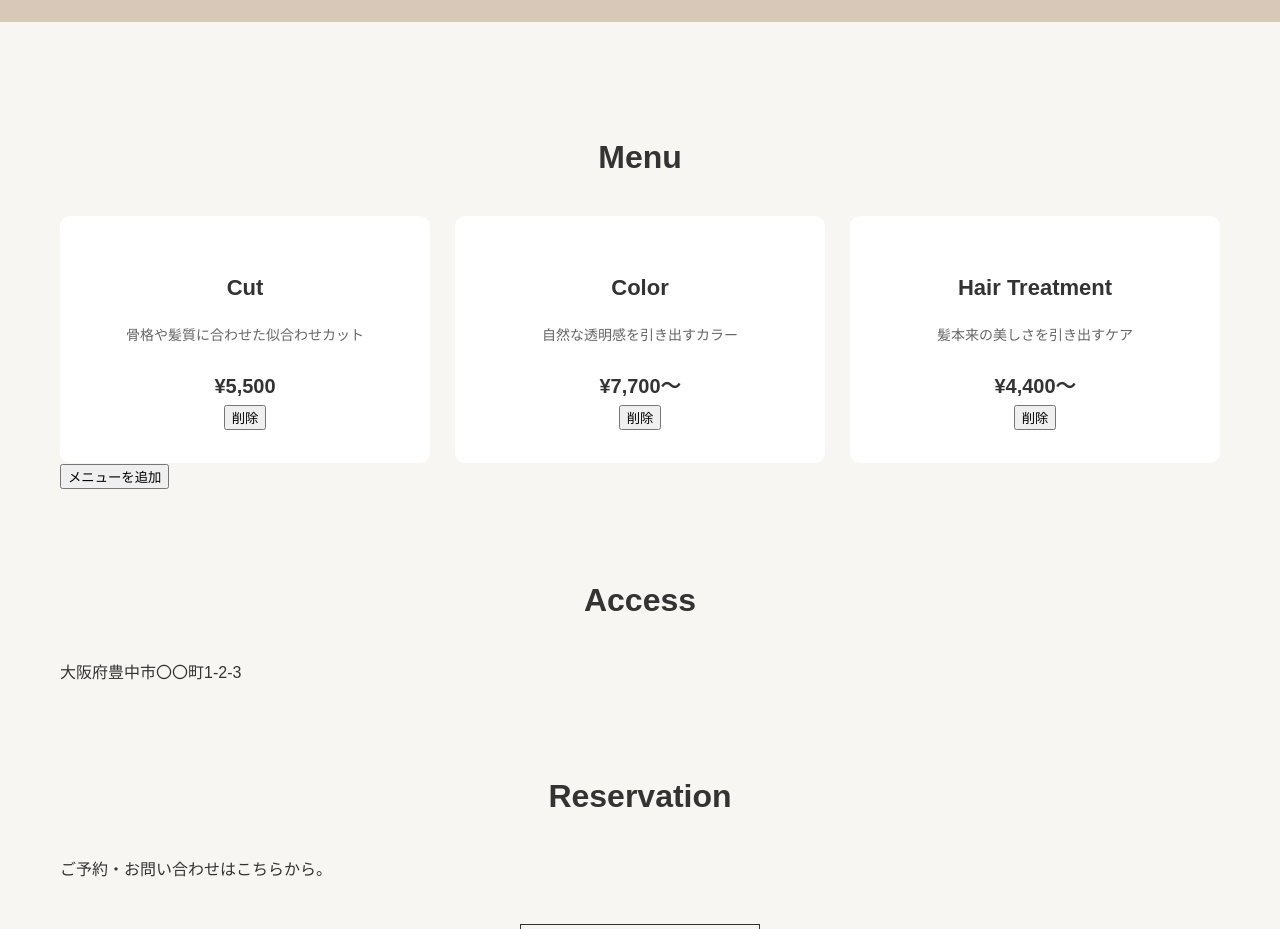
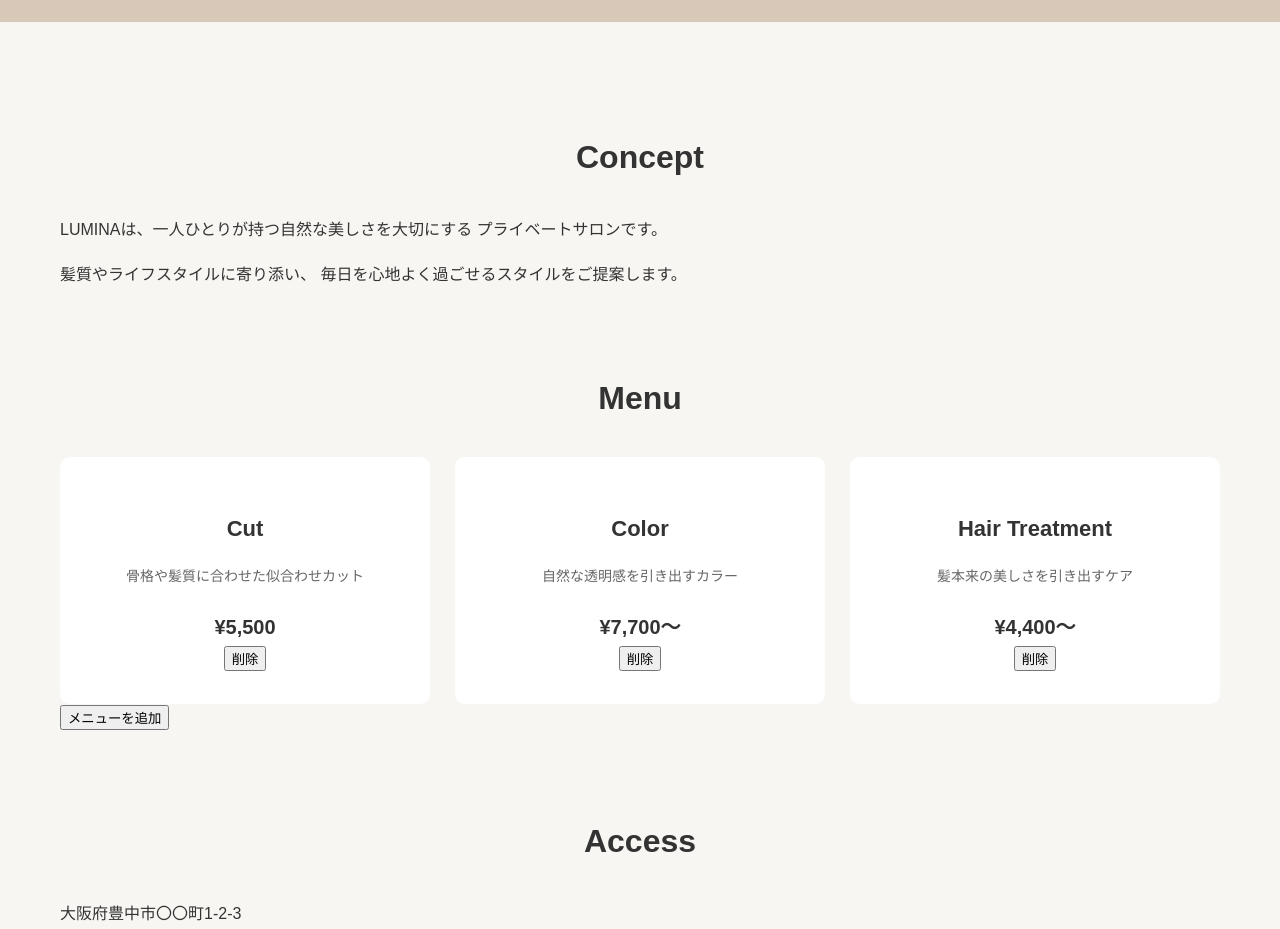
Before and after one commit to shun0011-glitch/lumina, a plain HTML site: page index.html in a window 1280 px wide. Shown: the part 880-1809 px from the top of the page. Drawn offline with Linux system fonts and the light colour scheme.

Commit message:
Conceptセクションを追加

```diff
--- a/index.html
+++ b/index.html
@@ -50,6 +50,20 @@
 </header>
 
   <main>
+
+    <section id="concept" class="fade-in">
+  <h2>Concept</h2>
+
+  <p>
+    LUMINAは、一人ひとりが持つ自然な美しさを大切にする
+    プライベートサロンです。
+  </p>
+
+  <p>
+    髪質やライフスタイルに寄り添い、
+    毎日を心地よく過ごせるスタイルをご提案します。
+  </p>
+</section>
 
     <section id="menu" class="fade-in">
   <h2>Menu</h2>
```
